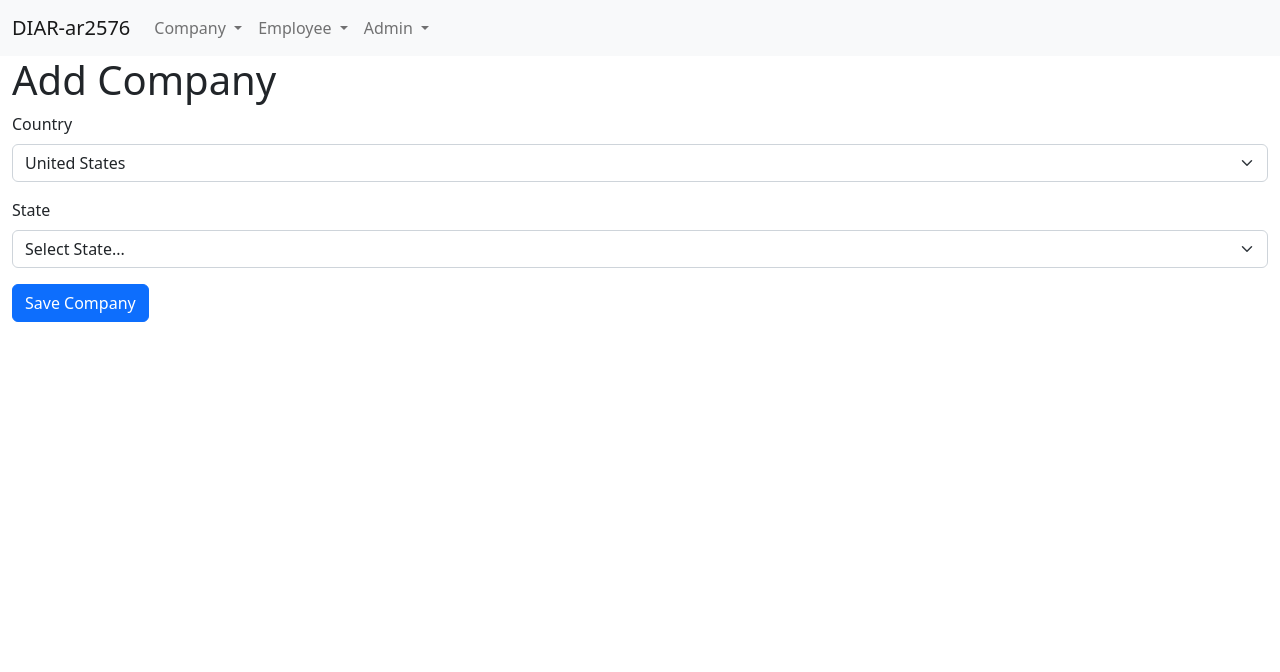
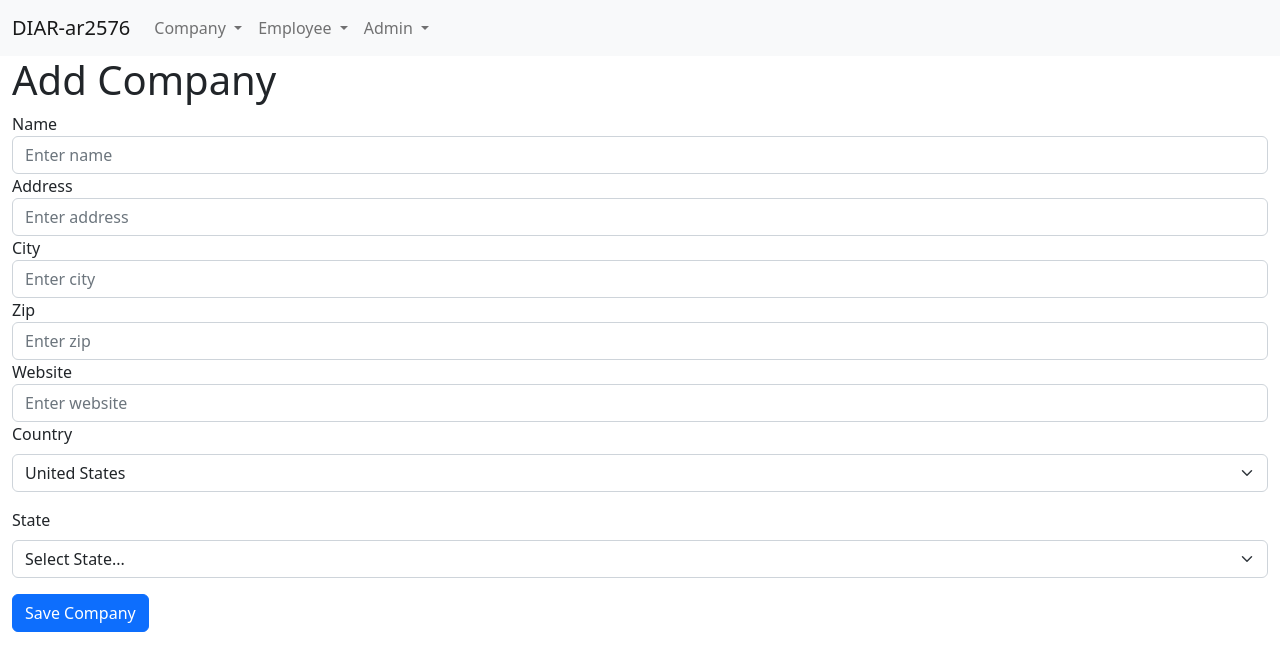
Before and after one commit to AaqibRafiulla/IS601-007, a Flask app: page /company/add in a window 1280 px wide. Shown: the top 672 px of the page. Run offline with Flask 2, Linux system fonts and the light colour scheme.

Commit message:
Made changes to add_company.html file

```diff
--- a/BusinessManagement/templates/add_company.html
+++ b/BusinessManagement/templates/add_company.html
@@ -12,6 +12,26 @@
             city
             website
             #}
+            <div class="form-group">
+                <label for="name">Name</label>
+                <input type="text" class="form-control" id="name"  placeholder="Enter name" name="name">
+              </div>
+              <div class="form-group">
+                <label for="address">Address</label>
+                <input type="text" class="form-control" id="address" placeholder="Enter address" name="address">
+              </div>
+              <div class="form-group">
+                <label for="city">City</label>
+                <input type="text" class="form-control" id="city" placeholder="Enter city" name="city">
+              </div>
+              <div class="form-group">
+                <label for="zip">Zip</label>
+                <input type="text" class="form-control" id="zip" placeholder="Enter zip" name="zip">
+              </div>
+              <div class="form-group">
+                <label for="website">Website</label>
+                <input type="text" class="form-control" id="website" placeholder="Enter website" name="website">
+              </div>
             {# use this for country/state selection #}
             {% include "country_state_selector.html" %}
             <input type="submit" class="btn btn-primary" value="Save Company" />
```
